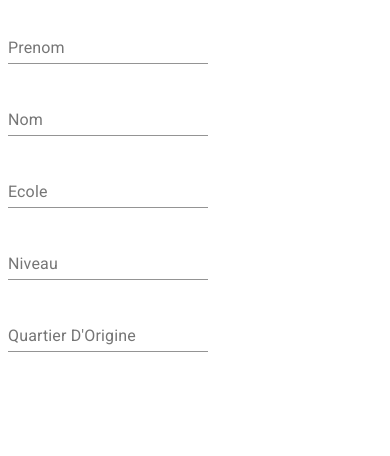
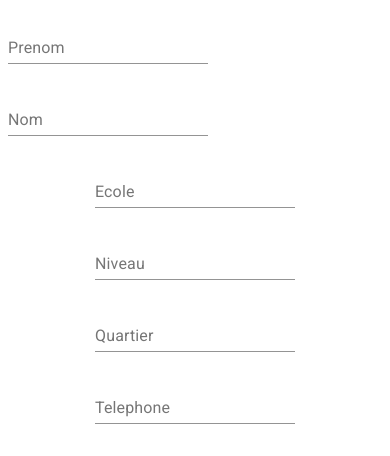
Before and after one commit to moctarjallo/arcoden, a React (Create React App) app: page / in a window 390 px wide. Shown: the top 456 px of the page. Built offline with nearby package versions, Linux system fonts and the light colour scheme.

Commit message:
Add some more fields for student info: Quartier, Telephone

```diff
--- a/src/components/SignInUp.js
+++ b/src/components/SignInUp.js
@@ -1,6 +1,6 @@
 import React from "react";
 import { makeStyles } from "@material-ui/core/styles";
-import { TextField } from "@material-ui/core";
+import { TextField, Grid } from "@material-ui/core";
 
 const useStyles = makeStyles(theme => ({
   container: {
@@ -27,10 +27,13 @@ function SignInUp() {
     lastname: "",
     address: "",
     school: "",
-    level: ""
+    level: "",
+    tel: ""
   });
   return (
     <form className={classes.container} noValidate autoComplete="off">
+      <Grid container direction="column" alignItems="center">
+        <Grid item direction="row">
           <TextField
             id="firstname"
             label="Prenom"
@@ -45,6 +48,7 @@ function SignInUp() {
             className={classes.textField}
             margin="normal"
           />
+        </Grid>
         <TextField
           id="school"
           label="Ecole"
@@ -61,11 +65,19 @@ function SignInUp() {
         />
         <TextField
           id="address"
-        label="Quartier D'Origine"
+          label="Quartier"
           placeholder={student.address}
           className={classes.textField}
           margin="normal"
         />
+        <TextField
+          id="phone"
+          label="Telephone"
+          placeholder={student.tel}
+          className={classes.textField}
+          margin="normal"
+        />
+      </Grid>
     </form>
   );
 }
```
Lines whose indentation alone changed are shown as unchanged.
